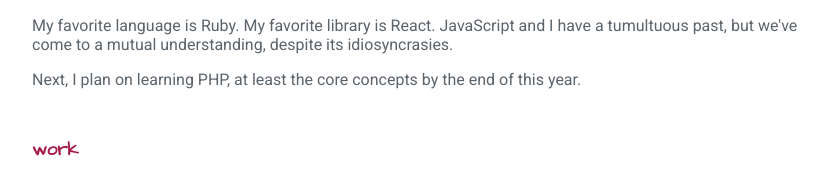
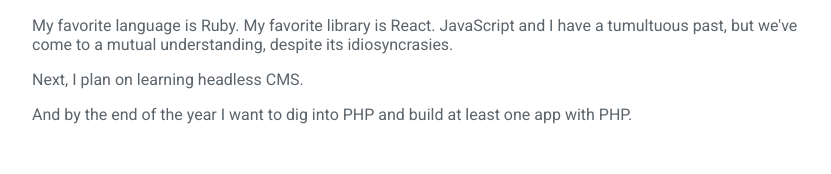
Before and after one commit to jamesncox/portfolio-v2, a React (Create React App) app: page / in a window 1280 px wide. Both pictures are taken after a click on the element "long". Shown: the part 627-801 px from the top of the page, without its empty margins (224-1055 px from the left). Built offline with nearby package versions, Linux system fonts and the light colour scheme.

Commit message:
Update LongBio.js text

```diff
--- a/src/components/about/LongBio.js
+++ b/src/components/about/LongBio.js
@@ -19,7 +19,8 @@ export default function LongBio() {
                 />
             </div>
             <p className="text">My favorite language is Ruby. My favorite library is React. JavaScript and I have a tumultuous past, but we've come to a mutual understanding, despite its idiosyncrasies.</p>
-            <p className="text">Next, I plan on learning PHP, at least the core concepts by the end of this year.</p>
+            <p className="text">Next, I plan on learning headless CMS.</p>
+            <p className="text">And by the end of the year I want to dig into PHP and build at least one app with PHP.</p>
         </>
  )
 }
--- a/src/stylesheets/App.css
+++ b/src/stylesheets/App.css
@@ -47,7 +47,7 @@ body.light {
 
     /* features */
     --bottom-border-color: var(--light-gray);
-    --picture-border-color: var(--light-gray);
+    --picture-border-color: var(--gray);
 }
 
 body.dark {
```
